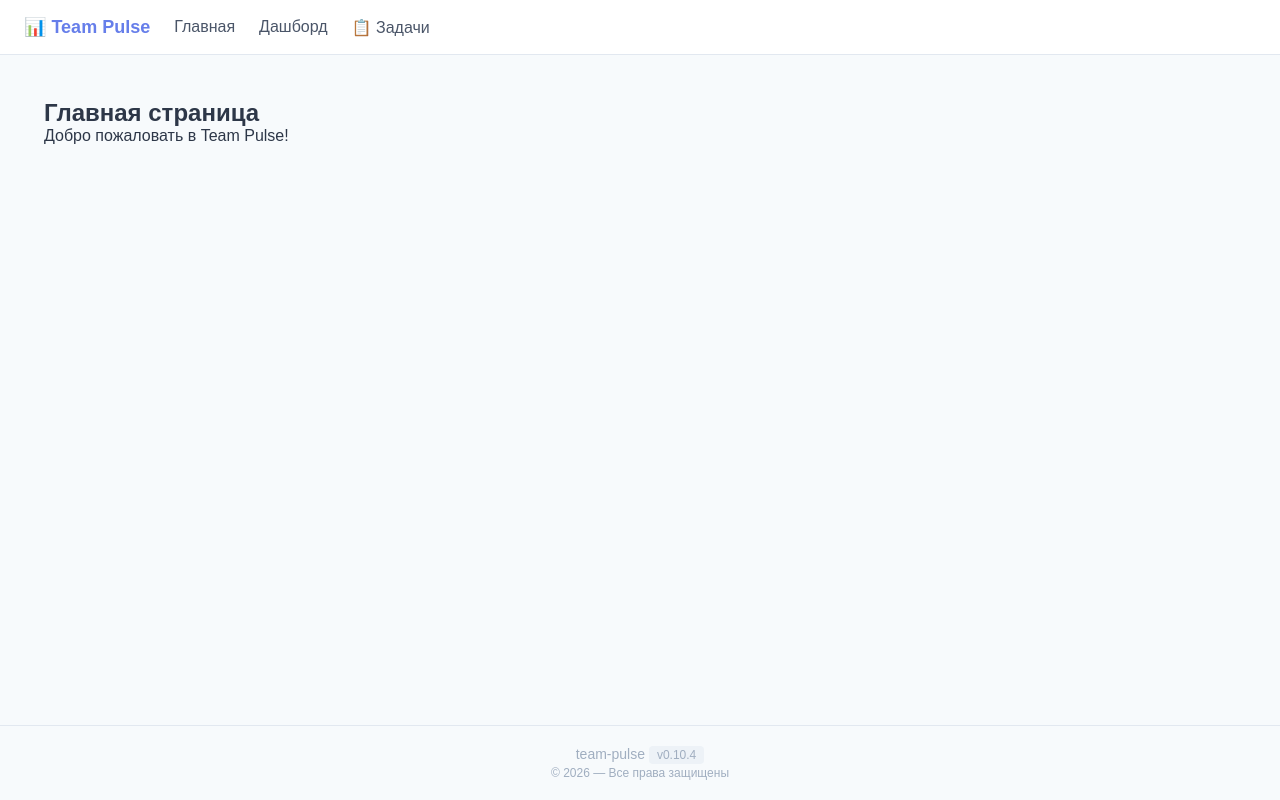
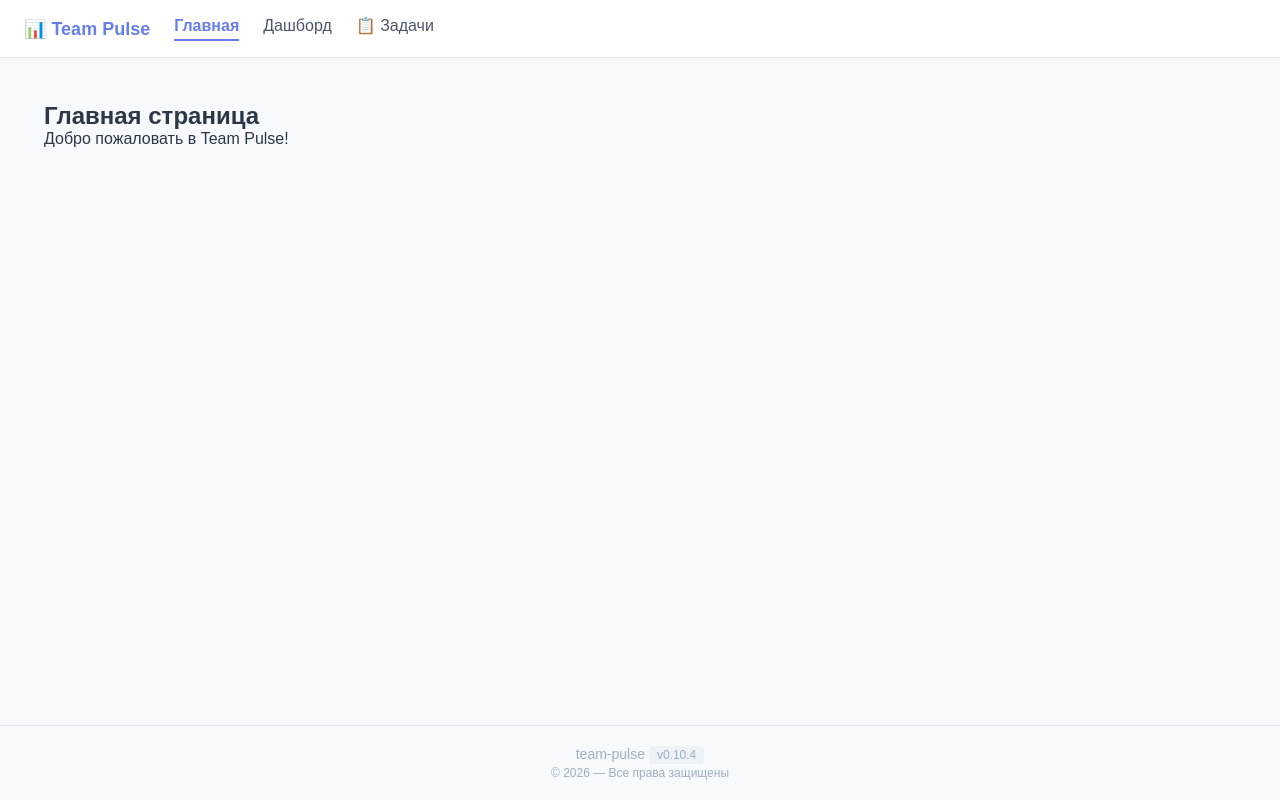
Before and after one commit to kalikrit/team-pulse, a Nuxt app: page / in a window 1280 px wide. Built offline with nearby package versions, Linux system fonts and the light colour scheme.

Commit message:
feat: highlight active menu item in navigation

```diff
--- a/layouts/default.vue
+++ b/layouts/default.vue
@@ -1,24 +1,70 @@
 <template>
   <div style="min-height:100vh;display:flex;flex-direction:column;font-family:sans-serif;">
+    <!-- Навигация -->
     <nav style="padding:16px 24px;background:white;border-bottom:1px solid #e2e8f0;display:flex;gap:24px;align-items:center;flex-wrap:wrap;">
-      <NuxtLink to="/" style="color:#667eea;font-weight:600;font-size:18px;">
+      <NuxtLink to="/" style="color:#667eea;font-weight:600;font-size:18px;text-decoration:none;">
         📊 Team Pulse
       </NuxtLink>
-      <NuxtLink to="/" style="color:#4a5568;text-decoration:none;font-weight:500;">
+      <NuxtLink
+        to="/"
+        :style="{
+          color: isActive('/') ? '#667eea' : '#4a5568',
+          fontWeight: isActive('/') ? '600' : '500',
+          textDecoration: 'none',
+          paddingBottom: '4px',
+          borderBottom: isActive('/') ? '2px solid #667eea' : '2px solid transparent',
+          transition: 'border-color 0.2s'
+        }"
+      >
         Главная
       </NuxtLink>
-      <NuxtLink to="/dashboard" style="color:#4a5568;text-decoration:none;font-weight:500;">
+      <NuxtLink
+        to="/dashboard"
+        :style="{
+          color: isActive('/dashboard') ? '#667eea' : '#4a5568',
+          fontWeight: isActive('/dashboard') ? '600' : '500',
+          textDecoration: 'none',
+          paddingBottom: '4px',
+          borderBottom: isActive('/dashboard') ? '2px solid #667eea' : '2px solid transparent',
+          transition: 'border-color 0.2s'
+        }"
+      >
         Дашборд
       </NuxtLink>
-      <NuxtLink to="/tasks" style="color:#4a5568;text-decoration:none;font-weight:500;">
+      <NuxtLink
+        to="/tasks"
+        :style="{
+          color: isActive('/tasks') ? '#667eea' : '#4a5568',
+          fontWeight: isActive('/tasks') ? '600' : '500',
+          textDecoration: 'none',
+          paddingBottom: '4px',
+          borderBottom: isActive('/tasks') ? '2px solid #667eea' : '2px solid transparent',
+          transition: 'border-color 0.2s'
+        }"
+      >
         📋 Задачи
       </NuxtLink>
     </nav>
 
+    <!-- Основной контент -->
     <main style="flex:1;padding:24px;">
       <slot />
     </main>
 
+    <!-- Футер -->
     <AppFooter />
   </div>
 </template>
+
+<script setup lang="ts">
+const route = useRoute()
+
+const isActive = (path: string) => {
+  // Для главной страницы проверяем точное совпадение
+  if (path === '/') {
+    return route.path === '/'
+  }
+  // Для остальных страниц проверяем, начинается ли путь с указанного
+  return route.path.startsWith(path)
+}
+</script>
```
